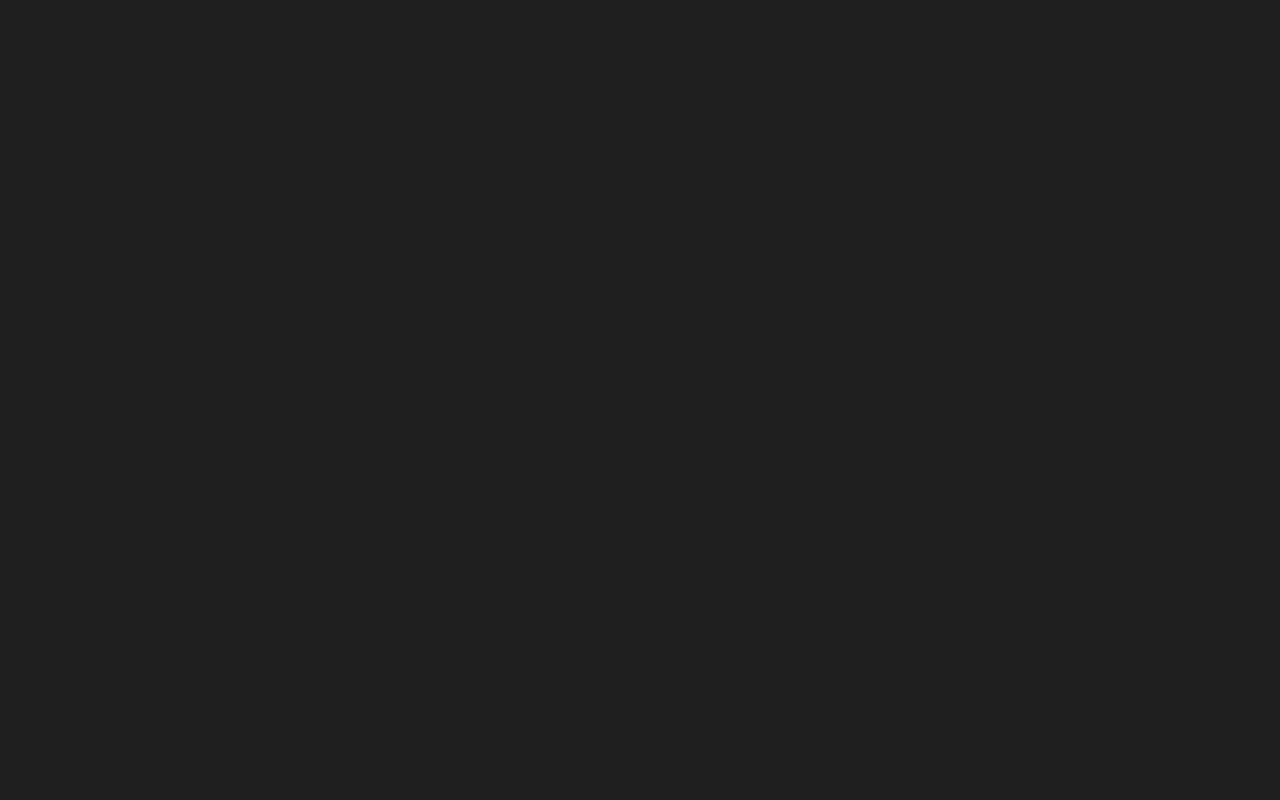
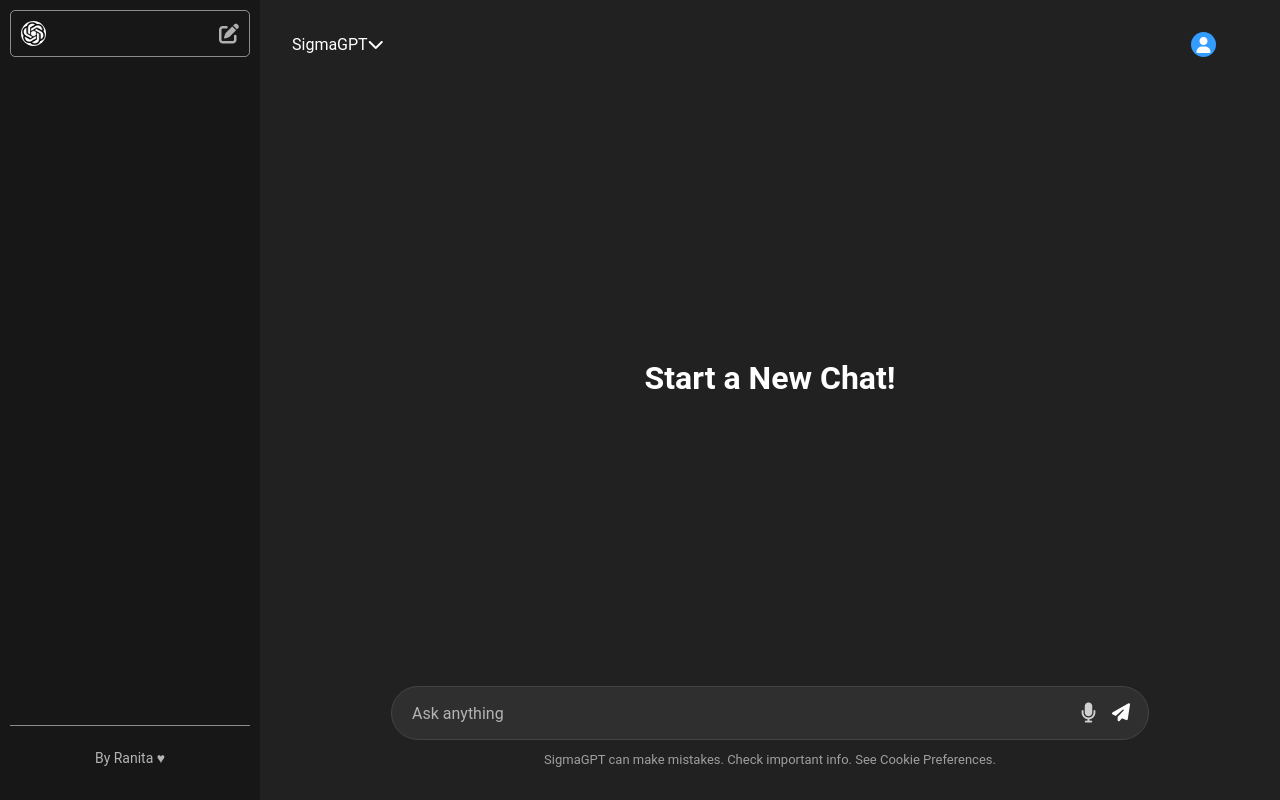
Before and after one commit to ranita872/SigmaGpt, a React (Vite) app in the folder Frontend/: page /Home in a window 1280 px wide. Before the commit this address had no page. Built offline with nearby package versions, Linux system fonts and the light colour scheme.

Commit message:
add Home

```diff
--- a/Frontend/src/App.css
+++ b/Frontend/src/App.css
@@ -196,3 +196,9 @@
 .app.light .dropDownItem:hover{
     background: #f1f1f1;
 }
+.app{
+    background-color: #212121;
+    display: flex;
+    width: 100%;
+    height: 100vh;
+}
--- a/Frontend/src/App.jsx
+++ b/Frontend/src/App.jsx
@@ -1,6 +1,7 @@
 import './App.css';
 import Sidebar from "./Sidebar.jsx";
 import ChatWindow from "./ChatWindow.jsx";
+import Home from "./Home";
 import {MyContext} from "./MyContext.jsx";
 import { useState } from 'react';
 import {v1 as uuidv1} from "uuid";
@@ -59,16 +60,33 @@
     <MyContext.Provider value={providerValues}>
 
       <Routes>
+        <Route path="/Home" element={<Home />} />
 
-        {/* LOGIN */}
-        <Route
+
+
+<Route path="/login" element={<Login />} />
+
+<Route path="/register" element={<Signup />} />
+
+<Route
+  path="/"
+  element={
+
+      <>
+        <Sidebar />
+        <ChatWindow />
+      </>
+
+  }
+/>
+        {/* <Route
           path="/login"
           element={
             user ? <Navigate to="/" /> : <Login />
           }
         />
 
-        {/* REGISTER */}
+
         <Route
           path="/register"
           element={
@@ -76,7 +94,7 @@
           }
         />
 
-        {/* HOME */}
+
         <Route
           path="/"
           element={
@@ -89,7 +107,7 @@
               <Navigate to="/login" />
             )
           }
-        />
+        /> */}
 
       </Routes>
 
--- a/Frontend/src/ChatWindow.css
+++ b/Frontend/src/ChatWindow.css
@@ -181,3 +181,9 @@
 
     color: #d4d4d4;
 }
+.chatWindow{
+    flex: 1;
+    height: 100vh;
+    display: flex;
+    flex-direction: column;
+}
--- a/Frontend/src/ChatWindow.jsx
+++ b/Frontend/src/ChatWindow.jsx
@@ -9,6 +9,7 @@
 } from "react";
 
 import { ScaleLoader } from "react-spinners";
+import { useNavigate } from "react-router-dom";
 
 function ChatWindow() {
 
@@ -30,6 +31,7 @@
     const [isOpen, setIsOpen] = useState(false);
 
     const dropdownRef = useRef();
+    const navigate = useNavigate();
     const toggleTheme = () => {
 
     setTheme(
@@ -42,7 +44,14 @@
     // GET AI REPLY
     const getReply = async () => {
 
-        if (!prompt.trim()) return;
+          const token = localStorage.getItem("token");
+
+    if (!token) {
+        navigate("/login");
+        return;
+    }
+
+    if (!prompt.trim()) return;
 
         setLoading(true);
 
@@ -154,6 +163,8 @@
         localStorage.removeItem("user");
 
         setUser(null);
+
+        navigate("/Home");
     };
 
     return (
@@ -235,6 +246,7 @@
 
         <input
             placeholder="Ask anything"
+
             value={prompt}
             onChange={(e) =>
                 setPrompt(e.target.value)
@@ -268,43 +280,7 @@
                     See Cookie Preferences.
                 </p>
 </div>
-            {/* <div className="chatInput">
 
-                <div className="inputBox">
-
-                    <input
-                        placeholder="Ask anything"
-                        value={prompt}
-                        onChange={(e) =>
-                            setPrompt(e.target.value)
-                        }
-                        onKeyDown={(e) =>
-                            e.key === "Enter"
-                                ? getReply()
-                                : ""
-                        }
-                    />
-                <div className="inputActions">
-                    <div className="micIcon">
-                        <i className="fa-solid fa-microphone"></i>
-                    </div>
-                    <div
-                        id="submit"
-                        onClick={getReply}
-                    >
-                        <i className="fa-solid fa-paper-plane"></i>
-                    </div>
-                </div>
-
-                </div>
-
-                <p className="info">
-                    SigmaGPT can make mistakes.
-                    Check important info.
-                    See Cookie Preferences.
-                </p>
-
-            </div> */}
 
         </div>
     );
--- /dev/null
+++ b/Frontend/src/Home.css
@@ -0,0 +1,11 @@
+.homeCenter{
+    flex: 1;
+    display: flex;
+    justify-content: center;
+    align-items: center;
+}
+
+.homeCenter h1{
+    font-size: 2rem;
+    font-weight: 700;
+}
--- /dev/null
+++ b/Frontend/src/Home.jsx
@@ -0,0 +1,175 @@
+import "./ChatWindow.css";
+import "./Sidebar.css";
+import blacklogo from "./assets/blacklogo.png";
+import "./App.css";
+import "./Home.css";
+import { useContext, useState, useRef, useEffect } from "react";
+import { MyContext } from "./MyContext.jsx";
+import { useNavigate } from "react-router-dom";
+
+function Home() {
+
+    const { theme, setTheme } = useContext(MyContext);
+
+    const [isOpen, setIsOpen] = useState(false);
+
+    const dropdownRef = useRef();
+
+    const navigate = useNavigate();
+
+    const toggleTheme = () => {
+
+        setTheme(
+            theme === "dark"
+                ? "light"
+                : "dark"
+        );
+    };
+
+    const handleProfileClick = () => {
+        setIsOpen(prev => !prev);
+    };
+
+    useEffect(() => {
+
+        const handleClickOutside = (event) => {
+
+            if (
+                dropdownRef.current &&
+                !dropdownRef.current.contains(event.target)
+            ) {
+                setIsOpen(false);
+            }
+        };
+
+        document.addEventListener(
+            "mousedown",
+            handleClickOutside
+        );
+
+        return () => {
+            document.removeEventListener(
+                "mousedown",
+                handleClickOutside
+            );
+        };
+
+    }, []);
+
+    return (
+
+        <div className="app">
+
+            {/* SIDEBAR */}
+
+            <section className="sidebar">
+
+                <button>
+                    <img
+                        src={blacklogo}
+                        alt="logo"
+                        className="logo"
+                    />
+                    <span>
+                        <i className="fa-solid fa-pen-to-square"></i>
+                    </span>
+                </button>
+
+                <div className="sign">
+                    <p>By Ranita ♥</p>
+                </div>
+
+            </section>
+
+            {/* MAIN */}
+
+            <div className="chatWindow">
+
+                <div className="navbar">
+
+                    <span>
+                        SigmaGPT
+                        <i className="fa-solid fa-chevron-down"></i>
+                    </span>
+
+                    <div
+                        className="userIconDiv"
+                        onClick={handleProfileClick}
+                    >
+                        <span className="userIcon">
+                            <i className="fa-solid fa-user"></i>
+                        </span>
+                    </div>
+
+                </div>
+
+                {
+                    isOpen &&
+
+                    <div
+                        className="dropDown"
+                        ref={dropdownRef}
+                    >
+
+                        <div
+                            className="dropDownItem"
+                            onClick={toggleTheme}
+                        >
+                            <i className="fa-solid fa-circle-half-stroke"></i>
+
+                            {
+                                theme === "dark"
+                                    ? "Light Mode"
+                                    : "Dark Mode"
+                            }
+                        </div>
+
+                    </div>
+                }
+
+                <div className="homeCenter">
+    <h1>Start a New Chat!</h1>
+</div>
+
+                <div className="chatInput">
+
+                    <div className="inputBox">
+
+                        <input
+                            placeholder="Ask anything"
+                            onClick={() => navigate("/login")}
+                            readOnly
+                        />
+
+                        <div className="inputActions">
+
+                            <div className="micIcon">
+                                <i className="fa-solid fa-microphone"></i>
+                            </div>
+
+                            <div
+                                id="submit"
+                                onClick={() => navigate("/login")}
+                            >
+                                <i className="fa-solid fa-paper-plane"></i>
+                            </div>
+
+                        </div>
+
+                    </div>
+
+                    <p className="info">
+                        SigmaGPT can make mistakes.
+                        Check important info.
+                        See Cookie Preferences.
+                    </p>
+
+                </div>
+
+            </div>
+
+        </div>
+    );
+}
+
+export default Home;
--- a/Frontend/src/Login.jsx
+++ b/Frontend/src/Login.jsx
@@ -60,14 +60,14 @@
 
                 <input
                     type="email"
-                    placeholder="Email"
+                    placeholder="eg. ABC@gmail.com"
                     value={email}
                     onChange={(e) => setEmail(e.target.value)}
                 />
 
                 <input
                     type="password"
-                    placeholder="Password"
+                    placeholder="eg. 123"
                     value={password}
                     onChange={(e) => setPassword(e.target.value)}
                 />
--- a/Frontend/src/Sidebar.css
+++ b/Frontend/src/Sidebar.css
@@ -92,3 +92,7 @@
 .light .fa-pen-to-square{
     color: black;
 }
+.sidebar{
+    width: 260px;
+    min-width: 260px;
+}
```
